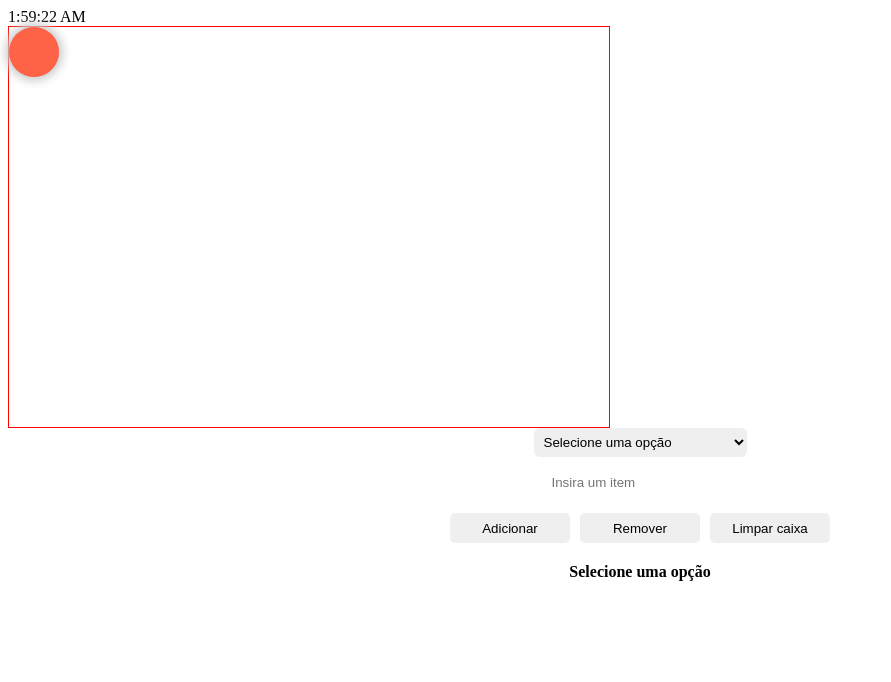
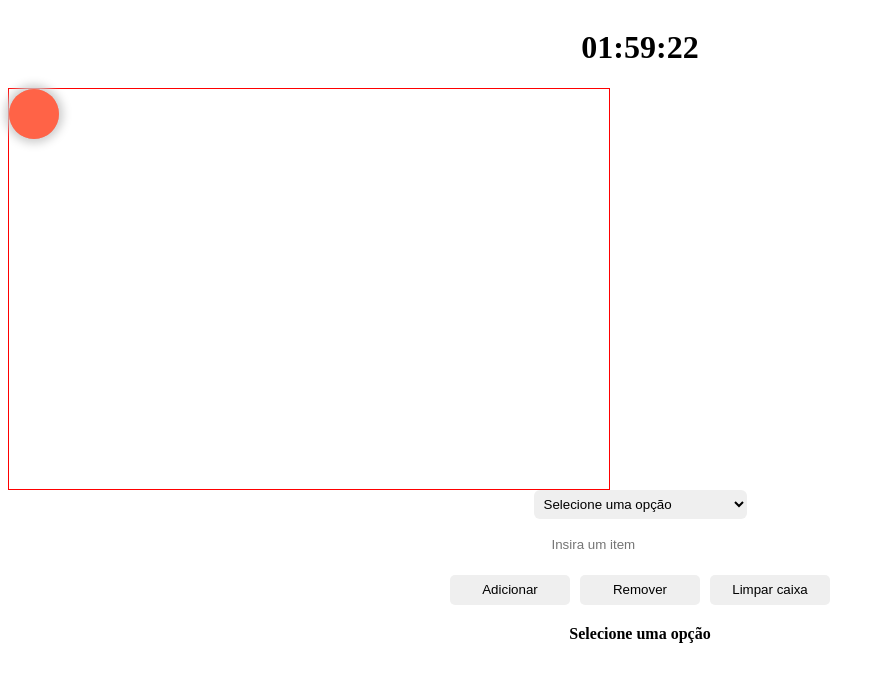
Before and after one commit to gustavocastrow/geopixel-teste-analista-desenvolvedor, a React (Vite) app in the folder geopixel-teste/: page / in a window 1280 px wide. Shown: the top 682 px of the page, without its empty margins (0-891 px from the left). Built offline with nearby package versions, Linux system fonts and the light colour scheme.

Commit message:
feat/doc-styles-clock

```diff
--- /dev/null
+++ b/geopixel-teste/src/components/Clock/Clock.module.css
@@ -0,0 +1,11 @@
+.clockContainer {
+  display: flex;
+  justify-content: center;
+  align-items: center;
+  background: var(--green-primary);
+  height: 100%;
+}
+
+h1 {
+  color: var(--black-primary);
+}
--- a/geopixel-teste/src/components/Clock/index.tsx
+++ b/geopixel-teste/src/components/Clock/index.tsx
@@ -1,21 +1,33 @@
 import { useEffect, useState } from "react";
+import styles from './Clock.module.css';
 
 export function Clock(){
   const [time, setTime] = useState(new Date().toLocaleDateString());
 
+  //função getTime utilizada para pegar a data/hora atual
+  //e setar ela para uma string para ser renderizada na tela
   const getTime = () => {
     const date = new Date();
-    const currentTime = date.toLocaleTimeString();
+    console.log(date)
+    const currentTime = date.toLocaleTimeString('pt-BR');
 
+    //Através do hook useState conseguimos fazer o gerenciamento do estado
+    //com a função setTime conseguimos alterar o estado do time.
     setTime(currentTime);
   }
 
+  //Aqui estamos utilizando o hook useEffect com a função setTimeout sendo passada
+  //como primeiro parametro que sera executada assim que o componente for renderizado,
+  //no segundo parametro temos um array com a variavel time que vai fazer
+  //a função setTimeout ser executada novamente.
   useEffect(() => { //hook de efeito colateral.
     setTimeout(getTime, 1000);
-  }, [time]); //array de dependencias
+  }, [time]);
 
   return (
-    <div>{time}</div>
+    <div className={styles.clockContainer}>
+      <h1>{time}</h1>
+    </div>
   )
 
 }
```
